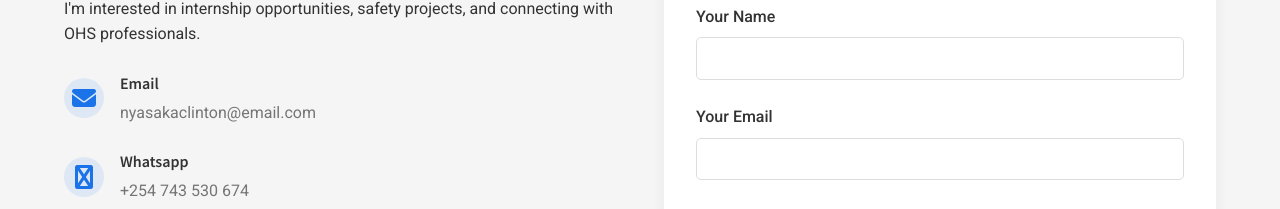
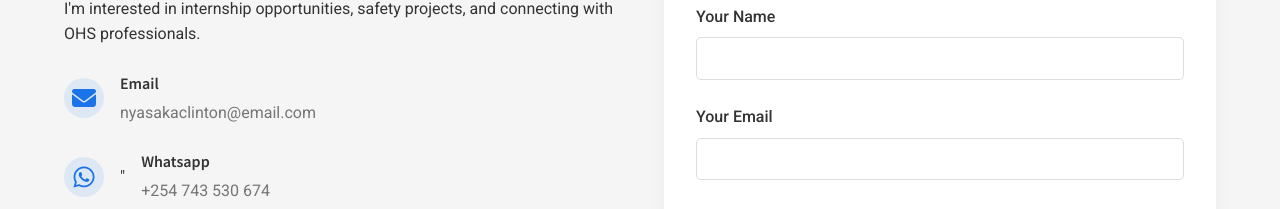
Before and after one commit to lamourhash/clintonnyasaka, a plain HTML site: page index.html in a window 1280 px wide. Shown: the part 3190-3399 px from the top of the page. Drawn offline with Linux system fonts and the light colour scheme.

Commit message:
Update index.html

```diff
--- a/index.html
+++ b/index.html
@@ -861,7 +861,7 @@
                         </div>
                     </div>
                     <div class="contact-method">
-                        <i class="fas fa-whatsapp"></i>
+                        <i class="fa-brands fa-whatsapp"></i>"
                         <div>
                             <h3>Whatsapp</h3>
                             <a href="https://wa.me/+254743530674" target="_blank">+254 743 530 674</a>
```
